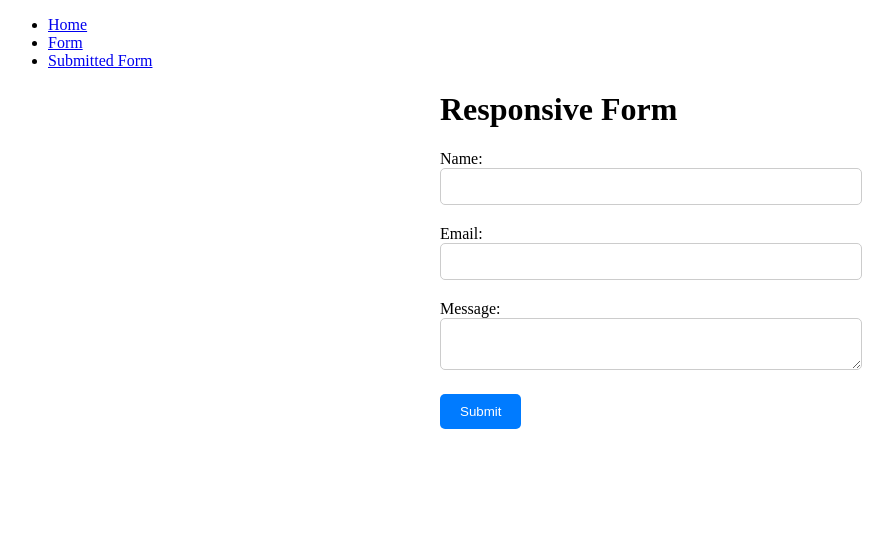
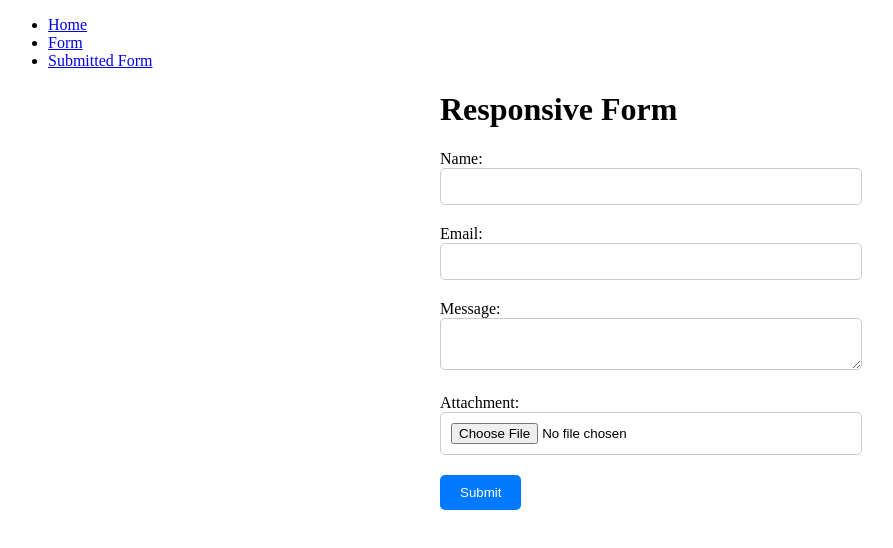
Before and after one commit to yogicoder8808/yogi_forms, a React (Create React App) app in the folder my-app/: page /form in a window 1280 px wide. Shown: the top 548 px of the page, without its empty margins (0-893 px from the left). Built offline with nearby package versions, Linux system fonts and the light colour scheme.

Commit message:
Atteachment was added in the form

```diff
--- a/my-app/src/App.js
+++ b/my-app/src/App.js
@@ -36,7 +36,12 @@ function App() {
 }
 
 function Home(){
-    return <h2 style={ {color:'chocolate', padding: 20}}> Home Page</h2>
+    return (
+      <div>
+        <h2 style={ {color:'chocolate', padding: 20}}> Home Page</h2>
+        <h3 style={ {textAlign: 'justify', paddingRight:200 } }> Follow the links to submit the form</h3>
+     </div>
+    )
 }
 
 export default App;
--- a/my-app/src/Forms.js
+++ b/my-app/src/Forms.js
@@ -7,20 +7,33 @@ function FormPage (){
     const [formData, SetFormData] = useState({
         name : '',
         email : '',
-        message : ''
+        message : '',
+        attachment: null
       });
 
       const handleChange = (e) => {
-        const { name, value } = e.target;
-        SetFormData (prevData => ({...prevData, [name] : value }))
+        // const { name } = e.target;
+        // const file = e.target.files ? e.target.files[0] : null;
+        // SetFormData (prevData => ({...prevData, [name] : file }))
+
+        // const { name, value } = e.target;
+        // SetFormData (prevData => ({...prevData, [name] : value }))
+
+        const {name, value, files } = e.target;
+        if (name === 'attachment') {
+          SetFormData (prevData => ({...prevData, [name] : files[0] }))
+        } else {
+          SetFormData (prevData => ({...prevData, [name] : value }))
+        }
       }
+
 
       const handleSubmit = (e) => {
         e.preventDefault ()
         console.log (formData)
         addSubmittedForm (formData)
         window.alert ('Form Submitted Successfully')
-        SetFormData ({name:'', email:'', message:''})
+        SetFormData ({name:'', email:'', message:'', attachment: null})
       }
 
 
@@ -62,6 +75,18 @@ function FormPage (){
                   />
                   </label>
                 </div>
+
+                    <div className='form-group'>
+                      <label> Attachment:
+                      <input
+                        type='file'
+                        name='attachment'
+                        onChange={handleChange}
+                        accept="image/, .pdf, .doc, .docx, .txt"
+                        required
+                      />
+                      </label>
+                    </div>
               <button type='submit'> Submit </button>
         </form>
 
--- a/my-app/src/SubmittedForms.js
+++ b/my-app/src/SubmittedForms.js
@@ -13,8 +13,18 @@ return(
                 <p>Name: {form.name}</p>
                 <p>Email: {form.email}</p>
                 <p>Message: {form.message}</p>
+                {form.attachment && (
+                    <div>
+                        <p>Attachment:</p>
+                        {typeof form.attachment === 'string' ? (
+                            <img src = {URL.createObjectURL (form.attachment)} alt = "Attachment" style={ { maxWidth: '100px', maxHeight: '100px'}}/>
+                            ) : (
+                            <a href = {URL.createObjectURL (form.attachment)} download> Download Attachment</a>
+                            )}
+                    </div>
+                )}
+
             </div>
-
         ))}
     </div>
 )
```
